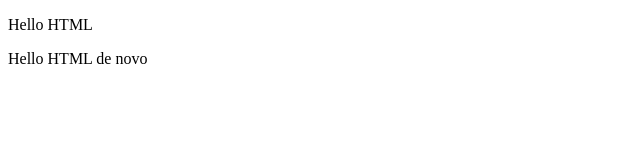
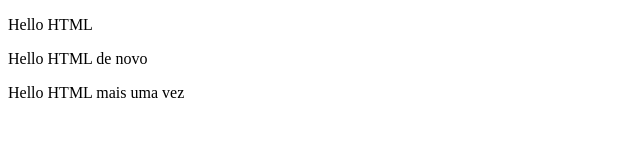
Before and after one commit to carolinepcosta-prog/bootcamp-devjr, a plain HTML site: page index.html in a window 1280 px wide. Shown: the whole page, without its empty margins (0-640 px from the left). Drawn offline with Linux system fonts and the light colour scheme.

Commit message:
segunda alteracao

```diff
--- a/index.html
+++ b/index.html
@@ -9,5 +9,6 @@
 <body>
     <p> Hello HTML</p>
     <p> Hello HTML de novo</p>
+    <p> Hello HTML mais uma vez</p>
 </body>
 </html>
```
